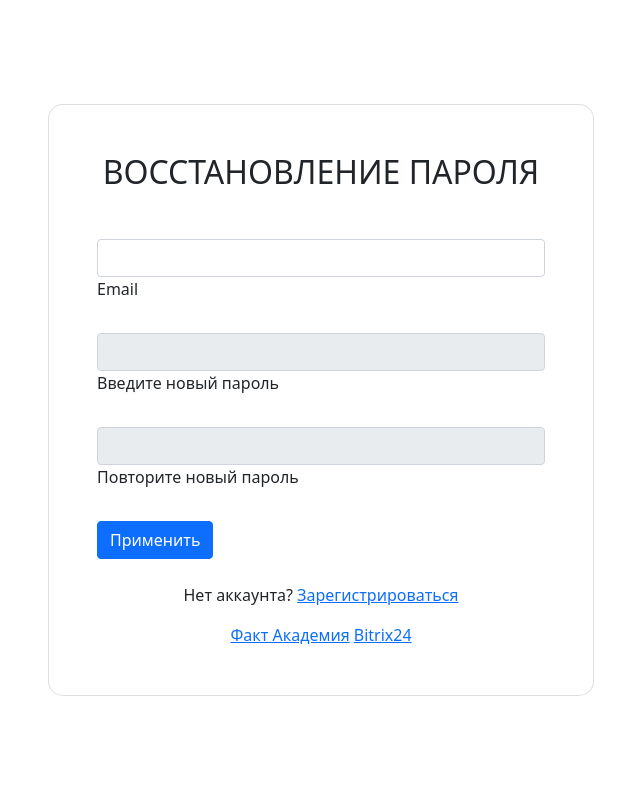
After one commit to RuslanMGN174/hw-knyazev, a PHP site: page /my-site/app/php/forgotPass.php in a window 1280 px wide. The commit adds this page. Shown: the whole page, without its empty margins (319-959 px from the left). Run offline with PHP 8.4, Linux system fonts and the light colour scheme.

Commit message:
forgotPass realized

```diff
--- /dev/null
+++ b/my-site/app/php/connect.php
@@ -0,0 +1,15 @@
+<?php
+
+class Connect {
+    private static string $link = "";
+
+    public static function getLink() {
+        $link = mysqli_connect("127.0.0.1", "Knyazev_stud", "root", "fact_hw");
+
+        if (!$link) {
+            die('<p style="color:red">'.mysqli_connect_errno().' - '.mysqli_connect_error().'</p>');
+        }
+
+        return $link;
+    }
+}
--- /dev/null
+++ b/my-site/app/php/forgotPass.php
@@ -0,0 +1,122 @@
+<?php
+
+session_start();
+
+require_once "connect.php";
+
+$authStatus = "";
+$authStatusPass = "";
+$email = "";
+$_SESSION["disabledPass"] = "disabled";
+$_SESSION["color"] = "";
+$_SESSION["emailValue"] = "";
+$link = Connect::getLink();
+
+if (isset($_POST["email"])) {
+    $email = strtolower($_POST["email"]);
+
+    $sql = "SELECT * FROM `users` WHERE LOWER(email = '$email')";
+
+    $arr_db_result = mysqli_fetch_array($link->query($sql));
+
+    if ($arr_db_result != null && $email == $arr_db_result["email"]) {
+        $_SESSION["disabledPass"] = "";
+        $_SESSION["color"] = "red";
+        $_SESSION["emailValue"] = $email;
+    } else {
+        $authStatus = "Указанный пользователь не существует";
+    }
+}
+
+if (isset($_POST["password"]) && isset($_POST["password2"])) {
+    $password = $_POST["password"];
+    $password2 = $_POST["password2"];
+
+    if ($password == $password2) {
+        $password = md5($password);
+
+        $sqlUpdate = "UPDATE `users` SET `pass`='$password' WHERE email = '$email'";
+        $result = $link->query($sqlUpdate);
+
+        header("Location: http://hw-knyazev/my-site/app/php/authorization.php");
+    } else {
+        $authStatusPass = "Пароли не одинаковы, повторите ввод";
+    }
+}
+
+?>
+<!doctype html>
+<html lang="en">
+<head>
+    <meta charset="UTF-8">
+    <meta name="viewport"
+          content="width=device-width, user-scalable=no, initial-scale=1.0, maximum-scale=1.0, minimum-scale=1.0">
+    <meta http-equiv="X-UA-Compatible" content="ie=edge">
+    <title>Document</title>
+    <link href="https://cdn.jsdelivr.net/npm/bootstrap@5.0.2/dist/css/bootstrap.min.css" rel="stylesheet"
+          integrity="sha384-EVSTQN3/azprG1Anm3QDgpJLIm9Nao0Yz1ztcQTwFspd3yD65VohhpuuCOmLASjC" crossorigin="anonymous">
+</head>
+<body>
+<section class="vh-100 bg-image">
+    <div class="mask d-flex align-items-center h-100 gradient-custom-3">
+        <div class="container h-100">
+            <div class="row d-flex justify-content-center align-items-center h-100">
+                <div class="col-12 col-md-9 col-lg-7 col-xl-6">
+                    <div class="card" style="border-radius: 15px;">
+                        <div class="card-body p-5">
+                            <h2 class="text-uppercase text-center mb-5">Восстановление пароля</h2>
+
+                            <form action="" method="post">
+                                <div class="text-center" style="color: red"><?php echo $authStatus ?></div>
+                                <div class="form-outline mb-4">
+                                    <input type="text"
+                                           id="email"
+                                           class="form-control"
+                                           name="email"
+                                           value="<?php echo $_SESSION["emailValue"] ?>"
+                                           required/>
+                                    <label class="form-label" for="email">Email</label>
+                                </div>
+
+                                <div class="text-center" style="color: red"><?php echo $authStatusPass ?></div>
+                                <div class="form-outline mb-4">
+                                    <input type="password"
+                                           id="password"
+                                           class="form-control"
+                                           name="password"
+                                           required
+                                        <?php echo $_SESSION["disabledPass"] ?>
+                                    />
+                                    <label class="form-label" for="password"
+                                           style="color: <?php echo $_SESSION["color"] ?>">Введите новый пароль</label>
+                                </div>
+
+                                <div class="form-outline mb-4">
+                                    <input type="password" id="password2" class="form-control" name="password2"
+                                           required <?php echo $_SESSION["disabledPass"] ?>/>
+                                    <label class="form-label" for="password2"
+                                           style="color: <?php echo $_SESSION["color"] ?>">Повторите новый
+                                        пароль</label>
+                                </div>
+
+                                <input type="submit" class="btn btn-primary btn-block mb-4" name="submit"
+                                       value="Применить">
+
+                                <div class="text-center">
+                                    <p>Нет аккаунта? <a href="registration.php">Зарегистрироваться</a></p>
+                                </div>
+                            </form>
+                            <div class="text-center">
+                                <a href="?act=fact">Факт Академия</a>
+                                <a href="?act=bitrix">Bitrix24</a>
+                            </div>
+                        </div>
+                    </div>
+                </div>
+            </div>
+        </div>
+    </div>
+</section>
+
+</body>
+</html>
```
Also changed, not shown: my-site/app/php/authorization.php (+9 -10 lines), my-site/app/php/registration.php (+4 -3 lines), my-site/src/styles/styles.css (+6 -6 lines).
